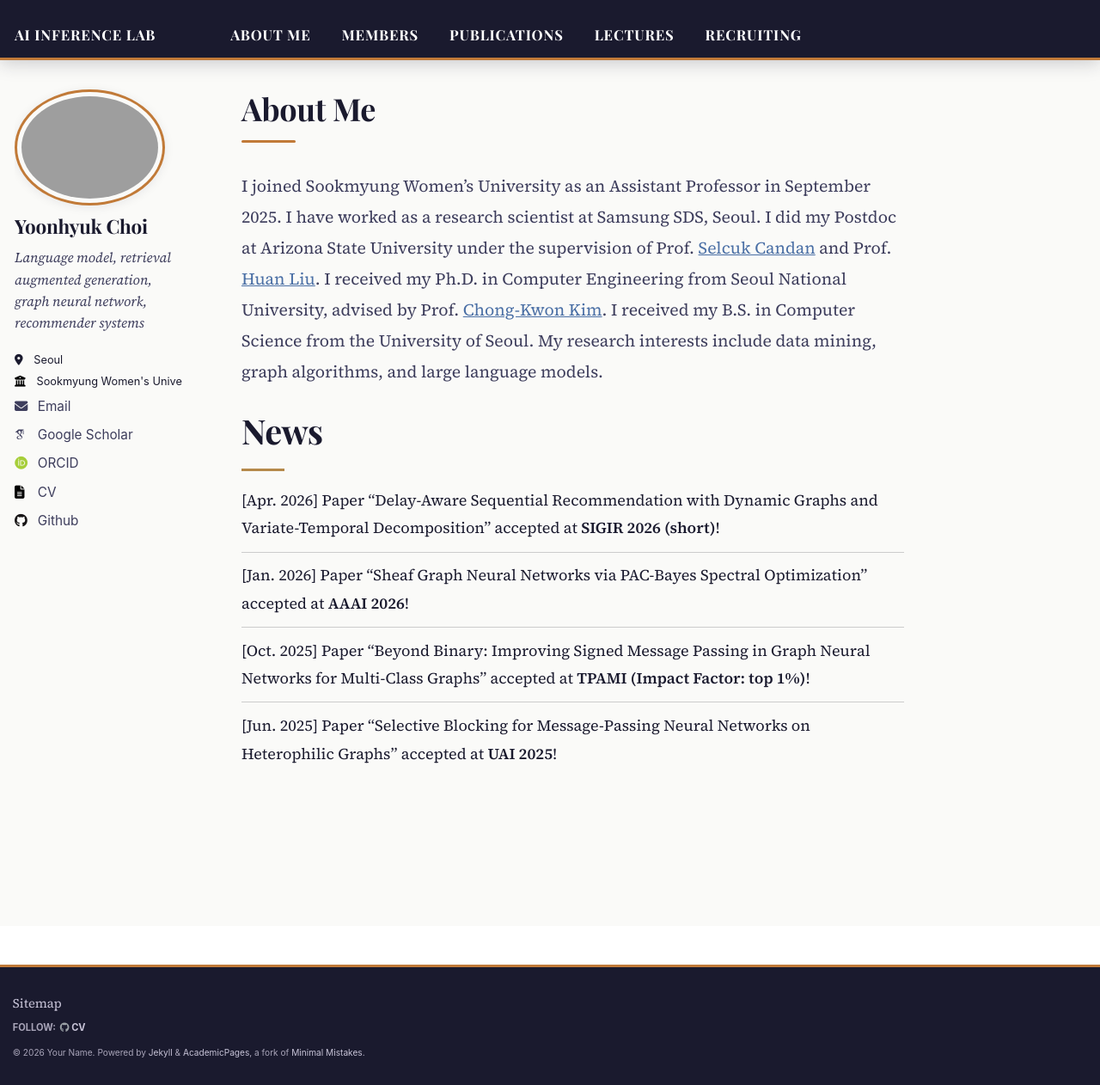
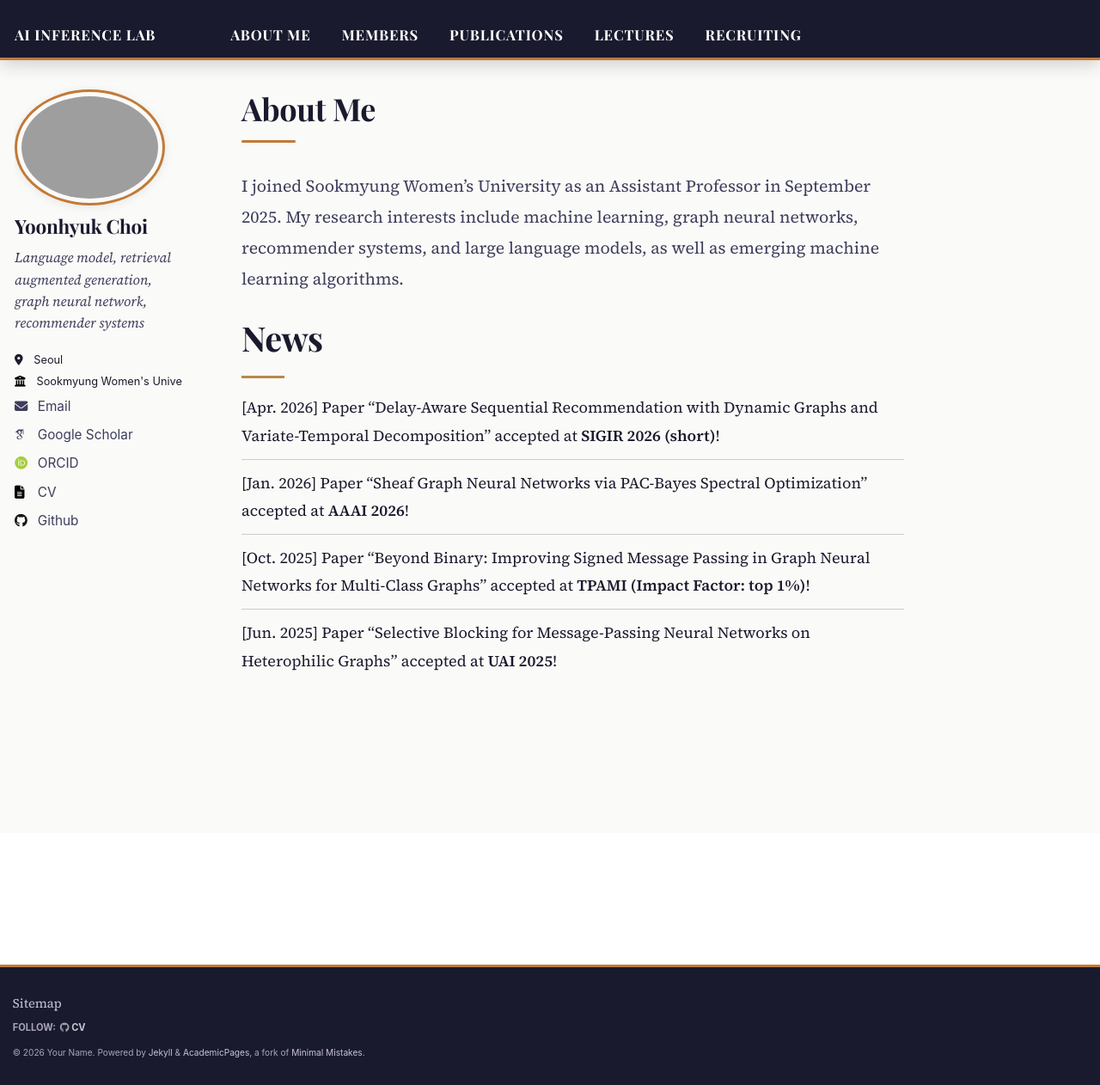
Before and after one commit to ChoiYoonHyuk/ChoiYoonHyuk.github.io, a Jekyll site: the page built from _pages/about.md, in a window 1280 px wide and 1262 px high. Shown: the whole window at 86% size. Built offline with Jekyll 4.4.1, drawn with Linux system fonts in a browser that asks for light colours; some web fonts are replaced.

Commit message:
Update about.md

```diff
--- a/_pages/about.md
+++ b/_pages/about.md
@@ -7,7 +7,7 @@ redirect_from:
   - /about.html
 ---
 
-I joined Sookmyung Women's University as an Assistant Professor in September 2025. I have worked as a research scientist at Samsung SDS, Seoul. I did my Postdoc at Arizona State University under the supervision of Prof. [Selcuk Candan](https://search.asu.edu/profile/20861) and Prof. [Huan Liu](https://www.public.asu.edu/~huanliu/). I received my Ph.D. in Computer Engineering from Seoul National University, advised by Prof. [Chong-Kwon Kim](https://scholar.google.com/citations?user=KRykCKkAAAAJ&hl=en). I received my B.S. in Computer Science from the University of Seoul. My research interests include data mining, graph algorithms, and large language models.
+I joined Sookmyung Women’s University as an Assistant Professor in September 2025. My research interests include machine learning, graph neural networks, recommender systems, and large language models, as well as emerging machine learning algorithms.
 
 
 News
```
